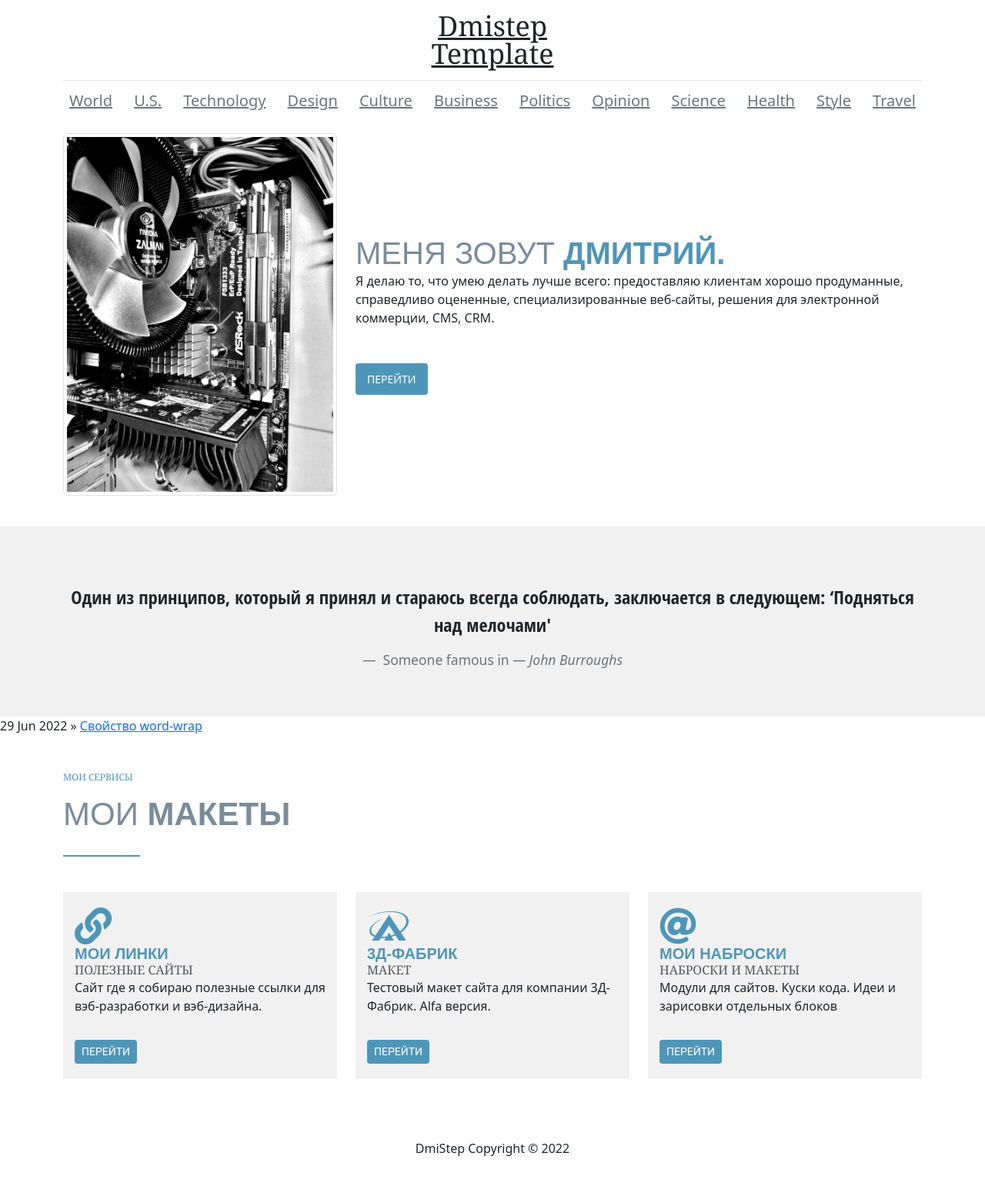
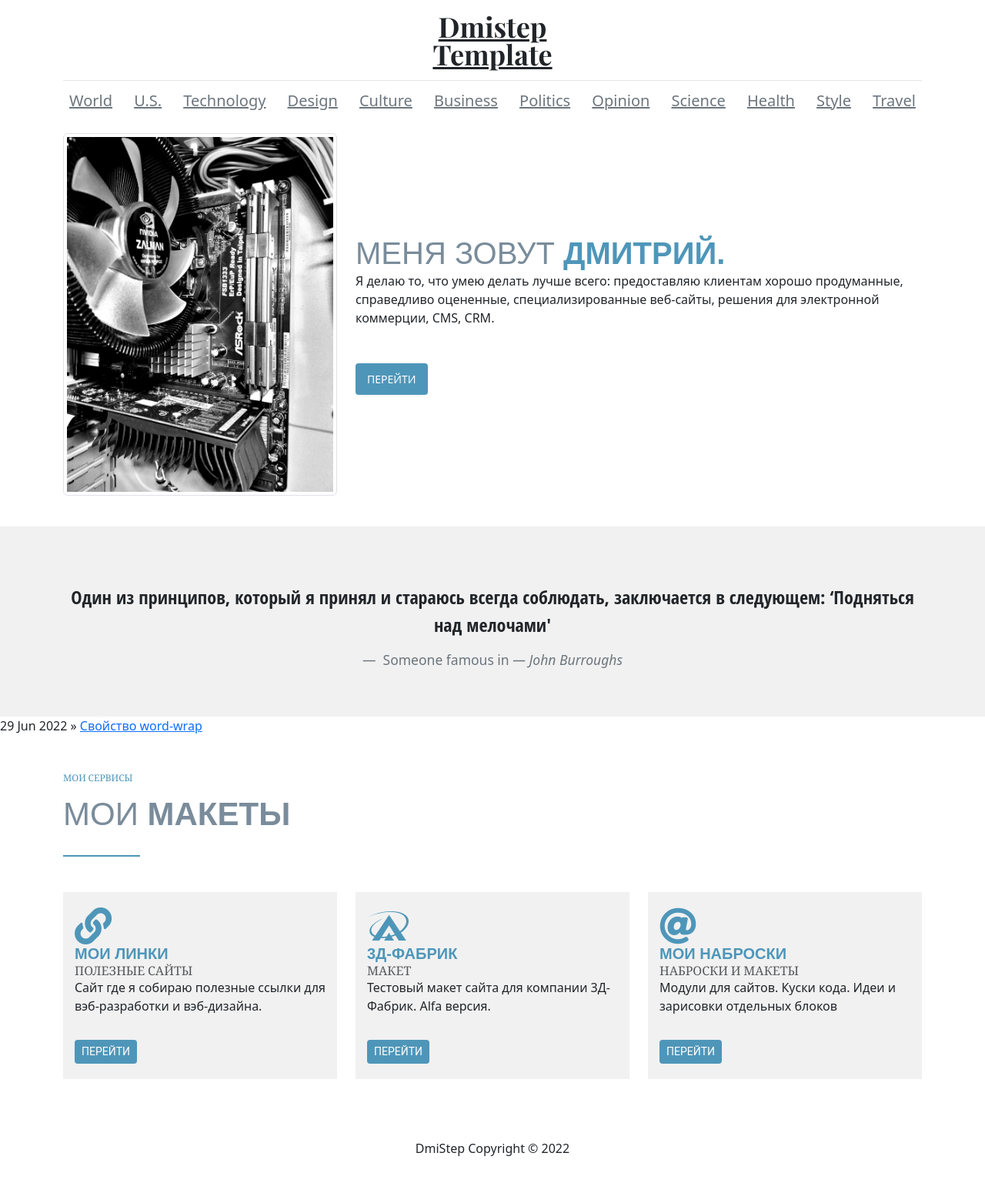
Before and after one commit to Dmistep/dmistep.github.io, a Jekyll site: the page built from index.html, in a window 1280 px wide. Shown: the whole page at 77% size. Built offline with Jekyll 4.4.1, drawn with Linux system fonts in a browser that asks for light colours; nearby versions of some CDN libraries.

Commit message:
update head.html

```diff
--- a/_includes/head.html
+++ b/_includes/head.html
@@ -4,7 +4,7 @@
     <meta name="viewport" content="width=device-width, initial-scale=1, shrink-to-fit=no">
     <meta property="og:type" content="profile" />
     <meta property="og:url" content="https://dmistep.github.io/" />
-    <link href="https://fonts.googleapis.com/css?family=Roboto:400,500,700,900&amp;subset=cyrillic" rel="stylesheet">
+   <link href="https://fonts.googleapis.com/css?family=Playfair&#43;Display:700,900&amp;display=swap" rel="stylesheet">
     <link rel="stylesheet" href="https://use.fontawesome.com/releases/v5.8.1/css/all.css"
     integrity="sha384-50oBUHEmvpQ+1lW4y57PTFmhCaXp0ML5d60M1M7uH2+nqUivzIebhndOJK28anvf" crossorigin="anonymous">
     <!-- Bootstrap CSS -->
```
